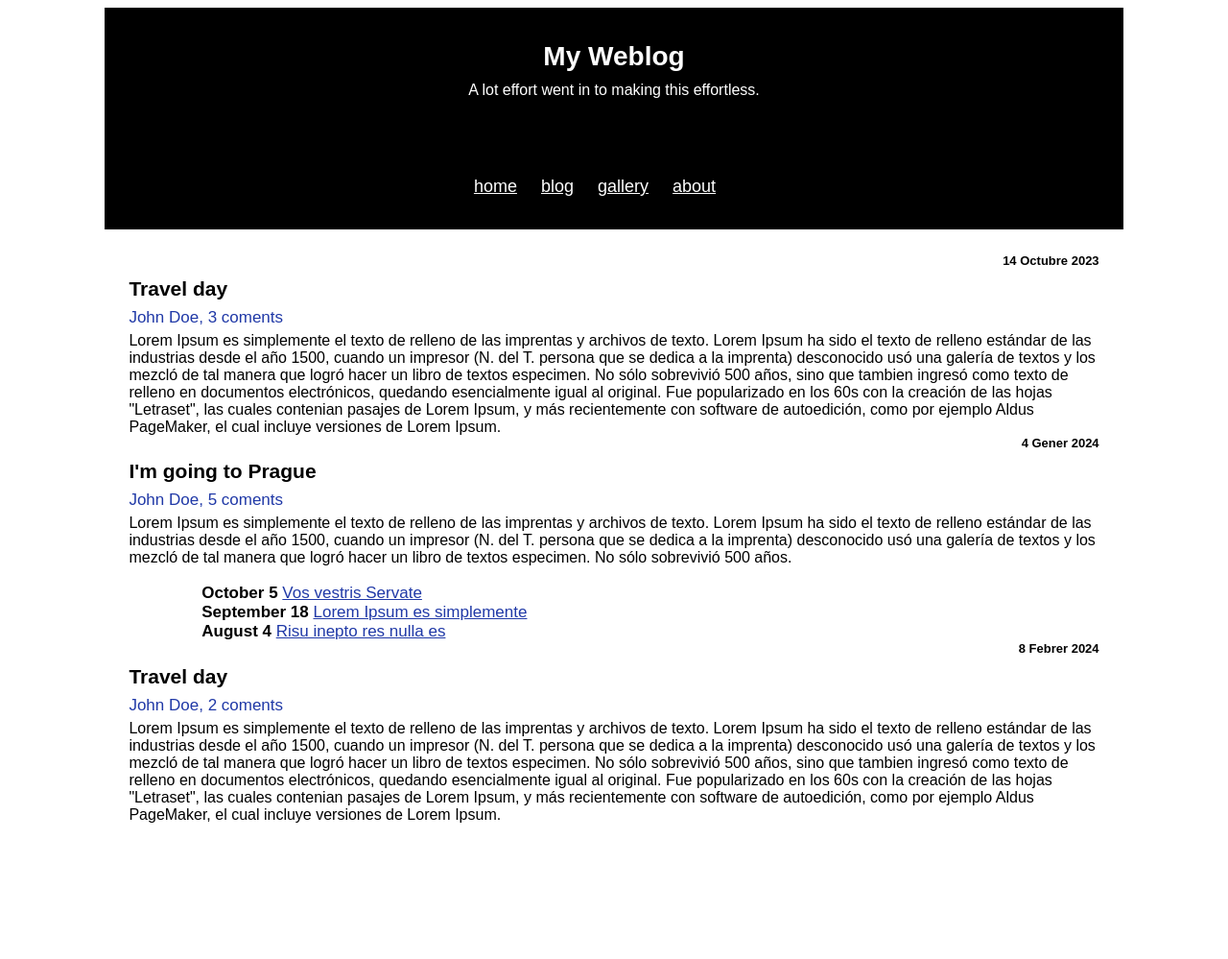
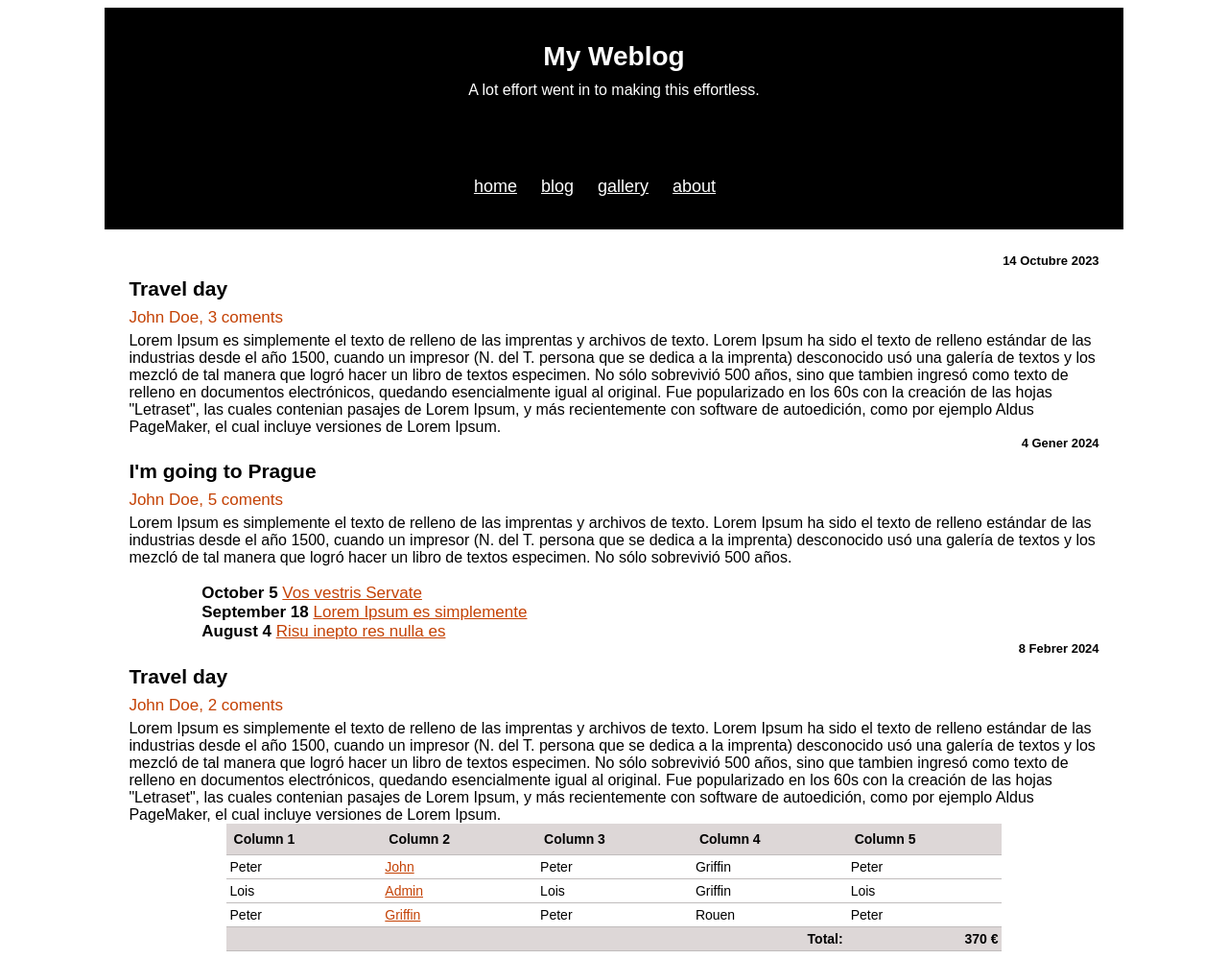
Before and after one commit to elsajmunt/EXERCICIS, a PHP site: page /MyWeblog.htm in a window 1280 px wide. Shown: the whole page at 96% size. Before the commit the page ends 857 px from the top, so only its background shows below. Run offline with PHP 8.4, Linux system fonts and the light colour scheme.

Commit message:
Canvis Taula i Estils 30/04

```diff
--- a/CSS/Exercici_extra_CSS_Weblog/MyWeblog.htm
+++ b/CSS/Exercici_extra_CSS_Weblog/MyWeblog.htm
@@ -21,7 +21,6 @@
                     <a id="navegacio" href="#gallery">gallery</a>
                     <a id="navegacio" href="#about">about</a>
                 </div>
-
             </div>
 
             <div id="contingut"><!-- Contingut Text, Fotos... -->
@@ -40,9 +39,9 @@
                     Lorem Ipsum es simplemente el texto de relleno de las imprentas y archivos de texto.
                     Lorem Ipsum ha sido el texto de relleno estándar de las industrias desde el año 1500, cuando un impresor (N. del T. persona que se dedica a la imprenta) desconocido usó una galería de textos y los mezcló de tal manera que logró hacer un libro de textos especimen. No sólo sobrevivió 500 años.
                         <div class="programa"> <!-- Dates Programa d'un Article --->
-                            <span class="dates-programa"> October 5 <a class="link-programa" href="#">Vos vestris Servate</a></span>
-                            <span class="dates-programa"> September 18 <a class="link-programa" href="#">Lorem Ipsum es simplemente</a></span>
-                            <span class="dates-programa"> August 4 <a class="link-programa" href="#">Risu inepto res nulla es</a> </span>
+                            <span class="subtitols"> October 5 <a href="#">Vos vestris Servate</a></span>
+                            <span class="subtitols"> September 18 <a href="#">Lorem Ipsum es simplemente</a></span>
+                            <span class="subtitols"> August 4 <a href="#">Risu inepto res nulla es</a> </span>
                         </div>
                 </div>
 
@@ -54,6 +53,49 @@
                     Lorem Ipsum ha sido el texto de relleno estándar de las industrias desde el año 1500, cuando un impresor (N. del T. persona que se dedica a la imprenta) desconocido usó una galería de textos y los mezcló de tal manera que logró hacer un libro de textos especimen. No sólo sobrevivió 500 años, sino que tambien ingresó como texto de relleno en documentos electrónicos, quedando esencialmente igual al original. Fue popularizado en los 60s con la creación de las hojas "Letraset", las cuales contenian pasajes de Lorem Ipsum, y más recientemente con software de autoedición, como por ejemplo Aldus PageMaker, el cual incluye versiones de Lorem Ipsum.
                 </div>
 
+                <table>
+                    <tbody>
+                         <tr>
+                        <th>Column 1</th>
+                        <th>Column 2</th>
+                        <th>Column 3</th>
+                        <th>Column 4</th>
+                        <th>Column 5</th>
+                        </tr>
+                        <tr>
+                        <td>Peter</td>
+                        <td><a href="#">John</a></td>
+                        <td>Peter</td>
+                        <td>Griffin</td>
+                        <td>Peter</td>
+                        </tr>
+                        <tr>
+                        <td>Lois</td>
+                        <td><a href="#">Admin</a></td>
+                        <td>Lois</td>
+                        <td>Griffin</td>
+                        <td>Lois</td>
+                        </tr>
+                        <tr>
+                            <td>Peter</td>
+                            <td><a href="#">Griffin</a></td>
+                            <td>Peter</td>
+                            <td>Rouen</td>
+                            <td>Peter</td>
+                          </tr>
+                     </tbody>
+                     <tfoot>
+                        <tr>
+                            <td></td>
+                            <td></td>
+                            <td></td>
+                            <td>Total:</td>
+                            <td>370 €</td>
+                        </tr>
+                     </tfoot>
+
+                  </table>
+
             </div>
         </div>
     </body>
--- a/CSS/Exercici_extra_CSS_Weblog/styles.css
+++ b/CSS/Exercici_extra_CSS_Weblog/styles.css
@@ -39,6 +39,12 @@ body {font-family:Arial, Helvetica, sans-serif}
     margin-bottom: 8px;
   }
 
+  .subtitols {
+    font-weight:bold;
+    font-size: 17px;
+ /* white-space: pre-line;  o pre-wrap *//* PROVA que saltin les línies de text... */
+  }
+
   .data {
     text-align: right;
     font-size: 13px;
@@ -47,7 +53,7 @@ body {font-family:Arial, Helvetica, sans-serif}
 
   .autor {
     font-size: 17px;
-    color:rgb(32, 57, 167);
+    color:rgb(196, 66, 5);
     margin-bottom: 5px;
   }
 
@@ -58,15 +64,48 @@ body {font-family:Arial, Helvetica, sans-serif}
     white-space: pre-line; /* o pre-wrap *//* Fa que saltin les línies de text. */
   }
 
-  .dates-programa {
-    font-weight:bold;
-    font-size: 17px;
- /* white-space: pre-line;  o pre-wrap *//* PROVA que saltin les línies de text... */
+  a {  /* Enllaços generals */
+    font-weight:lighter;
+    color:rgb(196, 66, 5);
+    margin-bottom: 5px;
+   /* white-space: pre-line; */ /* o pre-wrap */
   }
 
-  .link-programa {
+  .links { /* Només per Enllaços d'estil diferent ?  */
     font-weight:lighter;
     color:rgb(32, 57, 167);
     margin-bottom: 5px;
-   /* white-space: pre-line; */ /* o pre-wrap */
   }
+
+
+  table { /* TAULA ------------------------ */
+    border-collapse: collapse;  /* Fusiona línies de cada celda (elimina línia doble) */
+    width: 80%;
+  /*margin-top: 25px;  No Funciona */
+    white-space: nowrap; /* Mantenir Text sempre en una sola línia */
+    margin: 0 auto; /* Centra sempre el bloc */
+   /* display: flex; */
+   /* justify-content: center; */
+   font-size: 14px;
+
+  }
+
+  table, th {
+    background-color: rgb(221, 215, 215);
+    text-align: left;
+    padding: 8px;
+  }
+
+  td {
+    border: 1px solid rgb(192, 188, 188);
+    border-left: none;
+    border-right: none;
+    background-color: white;
+    padding: 4px;
+  }
+
+tfoot tr td { /* Footer de la Taula */
+    background-color: rgb(221, 215, 215);
+    font-weight:bold;
+    text-align: right;
+  }
```
